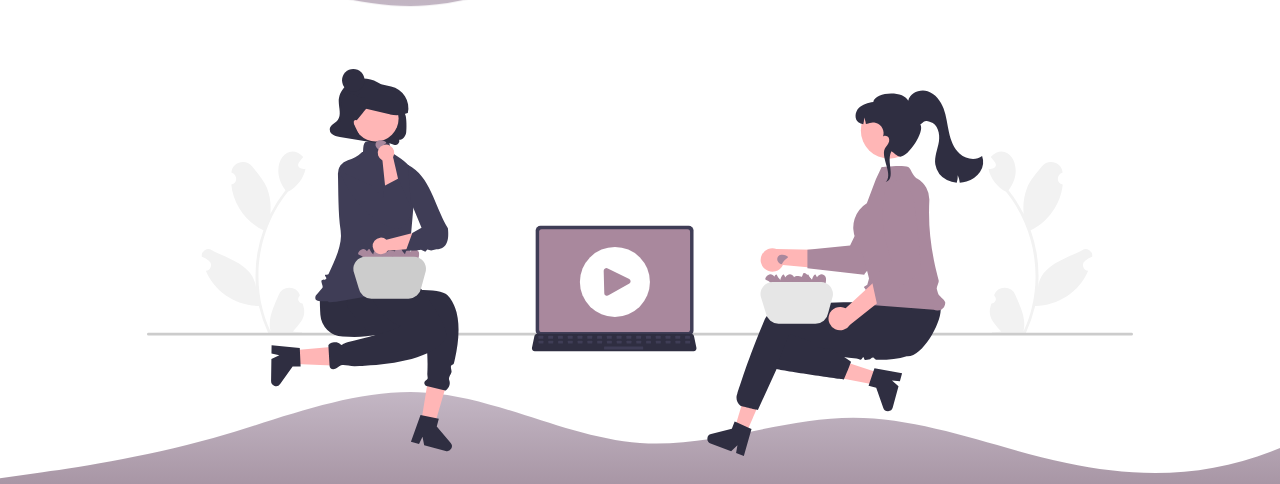
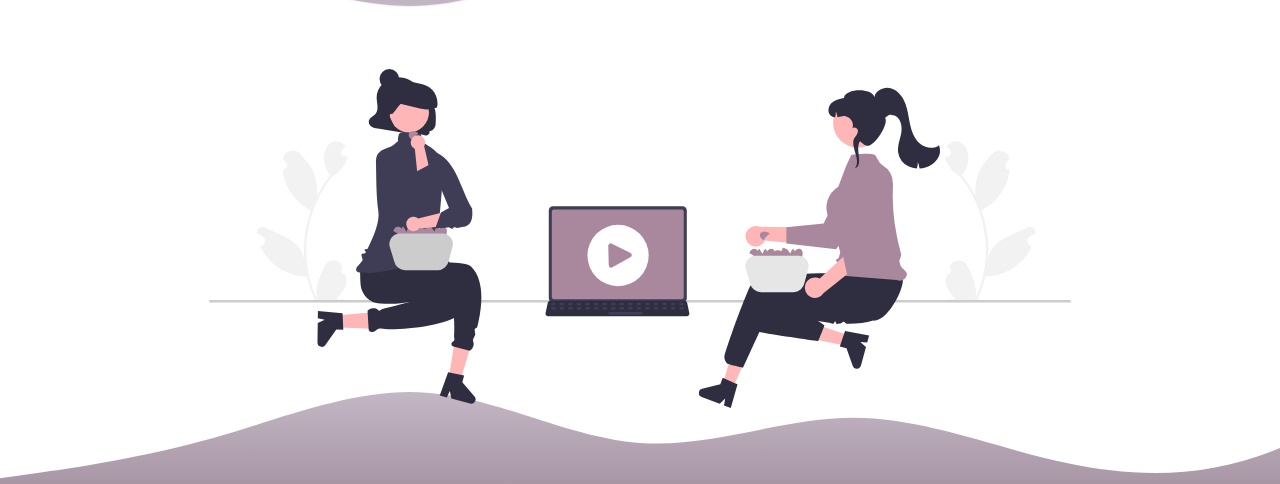
Before and after one commit to mjackqueline/MovieSearch, a plain HTML site: page index.html in a window 1280 px wide. Shown: the part 201-685 px from the top of the page. Drawn offline with Linux system fonts and the light colour scheme.

Commit message:
changed main image size

```diff
--- a/index.html
+++ b/index.html
@@ -31,7 +31,7 @@
             <h1>Movie Search</h1>
             <input type="text" id="search-input" placeholder="Search for a movie...">
             <button class="btn" onclick="searchMovies()">Search</button>
-            <figure class="movie-img--wrapper"><img class="movie-img" src="./assets/undraw_movie_night_re_9umk.svg"></figure>
+            <figure class="main__img--wrapper"><img class="main__img" src="./assets/undraw_movie_night_re_9umk.svg"></figure>
         </div>
 
         <div id="results-container" class="hidden">
--- a/styles.css
+++ b/styles.css
@@ -163,9 +163,13 @@ body {
   margin-bottom: 12px;
 }
 
+.main__img {
+  margin-top: 72px;
+  width: 70%;
+}
+
 .movie-img {
-  margin-top: 72px;
-  width: 80%;
+  cursor: pointer;
 }
 
 /* SPINNER */
```
